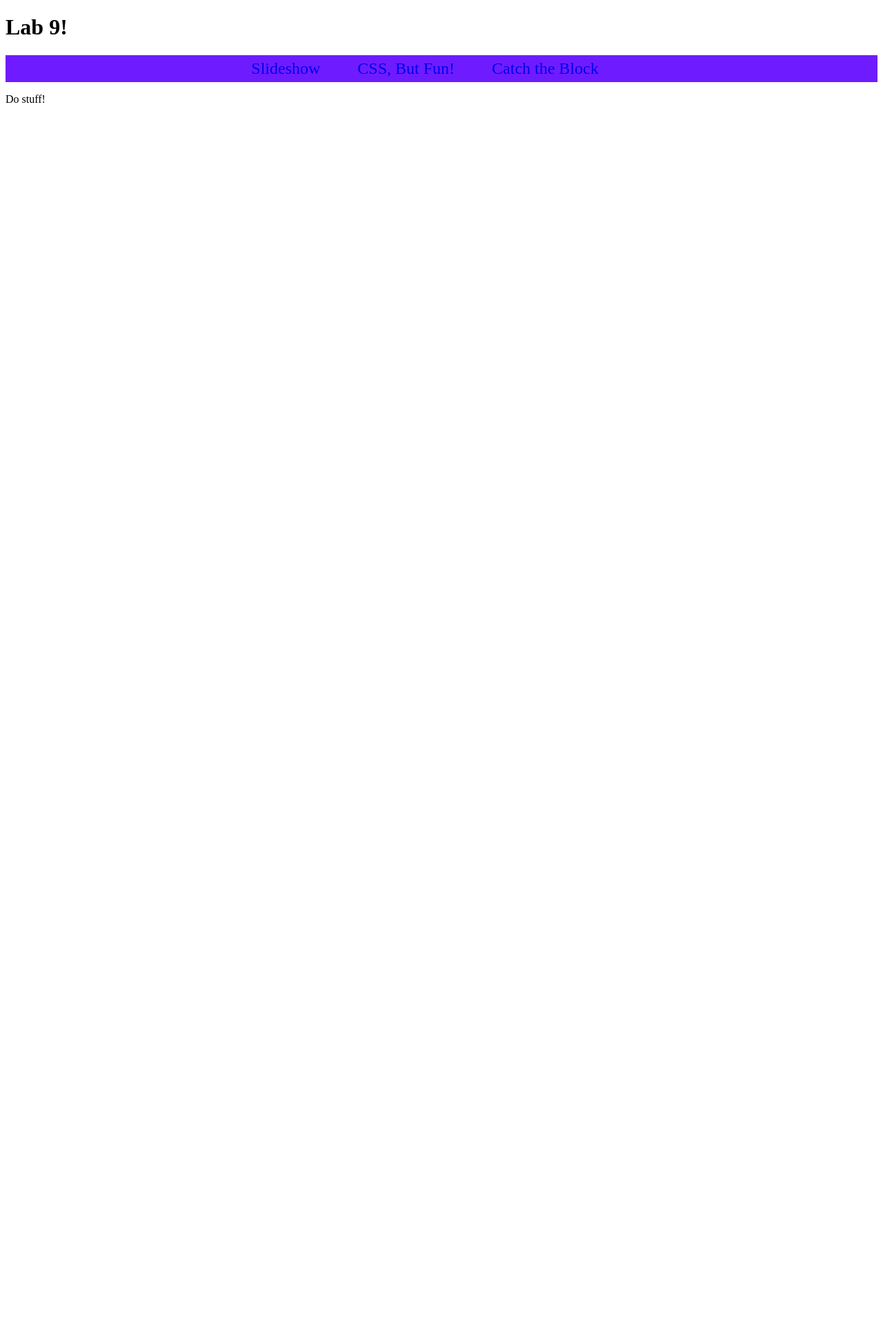
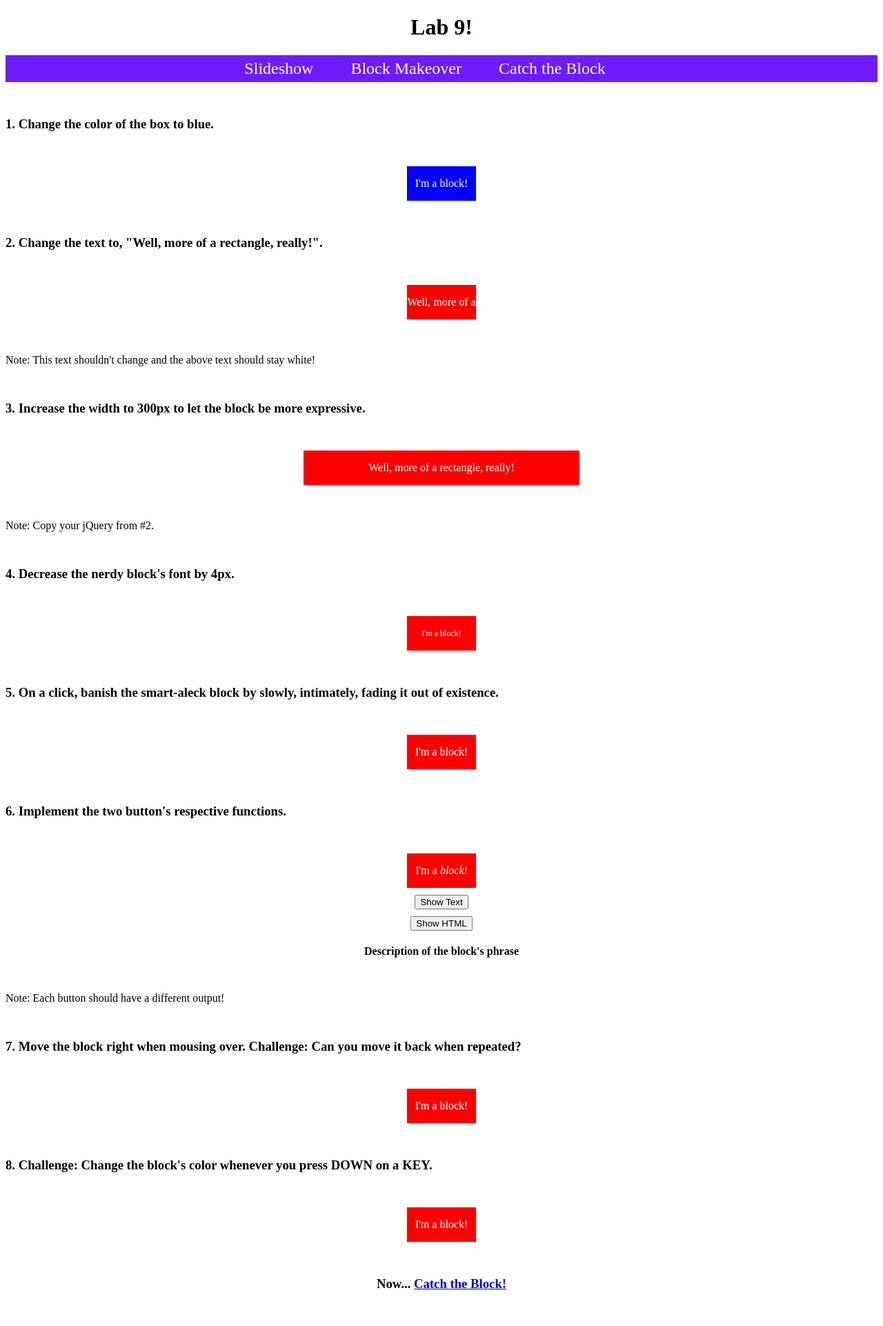
Before and after one commit to mattbarker016/lab-09, a PHP site: page /activity.php in a window 1280 px wide. Shown: the whole page at 69% size. Before the commit the page ends 149 px from the top, so only its background shows below. Run offline with PHP 8.4, Linux system fonts and the light colour scheme; some libraries are stand-ins or nearby versions.

Commit message:
added block makeover and game

```diff
--- a/activity.php
+++ b/activity.php
@@ -3,7 +3,7 @@
 
 <head>
   <meta charset="UTF-8">
-  <title>Activity</title>
+  <title>Block Makeover</title>
   <link rel="stylesheet" type="text/css" href="styles/all.css" media="all"/>
   <!-- Load jQuery from CDN -->
   <script src="https://ajax.googleapis.com/ajax/libs/jquery/3.2.1/jquery.min.js"></script>
@@ -15,7 +15,90 @@
 
 <body>
 
-	<p>Do stuff!</p>
+	<div class="activity">
+
+
+
+		<h3>1. Change the color of the box to blue.</h3>
+
+		<div class="block" id="one">
+			<p>I'm a block!</p>
+		</div>
+
+
+		<h3>2. Change the text to, "Well, more of a rectangle, really!".</h3>
+
+		<div class="block" id="two">
+			<p>I'm a block!</p>
+		</div>
+
+		<p>Note: This text shouldn't change and the above text should stay white!</p>
+
+
+
+		<h3>3. Increase the width to 300px to let the block be more expressive.</h3>
+
+		<div class="block" id="three">
+			<p>I'm a block!</p>
+		</div>
+
+		<p>Note: Copy your jQuery from #2.</p>
+
+
+		<h3>4. Decrease the nerdy block's font by 4px.</h3>
+
+		<div class="block" id="four">
+			<p>I'm a block!</p>
+		</div>
+
+
+
+		<h3>5. On a click, banish the smart-aleck block by slowly, intimately, fading it out of existence.</h3>
+
+		<div class="block" id="five">
+			<p>I'm a block!</p>
+		</div>
+
+
+
+		<h3>6. Implement the two button's respective functions.</h3>
+
+		<div class="block" id="six">
+			<p>I'm a <em>block!</em></p>
+		</div>
+
+		<button id="button_text">Show Text</button>
+		<button id="button_html">Show HTML</button>
+
+		<h4 id="status">Description of the block's phrase</h4>
+		<p>Note: Each button should have a different output!</p>
+
+
+
+		<h3>7. Move the block right when mousing over. Challenge: Can you move it back when repeated?</h3>
+
+		<div class="block" id="seven">
+			<p>I'm a block!</p>
+		</div>
+
+
+
+		<h3>8. Challenge: Change the block's color whenever you press DOWN on a KEY.</h3>
+
+		<div class="block" id="eight">
+			<p>I'm a block!</p>
+		</div>
+
+
+
+		<center>
+			<h3>Now... <a href="game.php">Catch the Block!</a></h3>
+		</center>
+
+
+
+	</div>
+
 
 </body>
 
--- a/includes/header.php
+++ b/includes/header.php
@@ -1,11 +1,15 @@
 <header>
+
   <div id="banner">
-    <h1>Lab 9!</h1>
+    <center>
+    	<h1>Lab 9!</h1>
+    </center>
   </div>
 
   <div id="nav_bar">
     <span class="nav_span"><a href="index.php">Slideshow</a></span>
-    <span class="nav_span"><a href="date.php">CSS, But Fun!</a></span>
+    <span class="nav_span"><a href="activity.php">Block Makeover</a></span>
     <span class="nav_span"><a href="game.php">Catch the Block</a></span>
   </div>
+
 </header>
--- a/scripts/activity.js
+++ b/scripts/activity.js
@@ -1,98 +1,87 @@
 window.onload = function() {
 
-	toggle = true
-	$("#block").dblclick( function() {
+
+
+	// 1. Change the color of the box to blue.
+
+	$("#one").css("background-color", "blue");
+
+
+
+	// 2.  Change the text to, "Well, more of a rectangle, really!".
+
+	$("#two p").text("Well, more of a rectangle, really!");
+
+
+
+	// 3. Increase the width to 300px to let the little block be more expressive.
+
+	$("#three p").text("Well, more of a rectangle, really!");
+	$("#three").css("width", ($("#three").width() + 300).toString() + "px");
+
+
+
+	// 4. Increase the nerdy block's font by 4px.
+	// Hint: You need to remove "px", add the value, and add "px" back.
+	// Hint: parseInt() might help you...
+
+	new_font_size = parseInt($("#four").css("font-size")) - 4;
+	$("#four").css("font-size", new_font_size + "px");
+
+
+
+	// 5. On a click, banish the smart-aleck block by slowly, intimately, fading it out of existence.
+
+	$("#five").click( function() {
+		$("#five").fadeOut(5000);
+	});
+
+
+
+	// 6. Implement the two button's respective functions.
+
+	$("#button_text").click( function() {
+		$("#status").text($("#six p").text());
+	});
+
+	$("#button_html").click( function() {
+		$("#status").text($("#six p").html());
+	});
+
+
+
+	// 7. Move the block right when mousing over.
+	// Challenge: Can you move it back when repeated?
+	// Hint: How can you keep track of whether it's left or not?
+	// Or, whether it's TRUE or FALSE that it's been moved?
+
+	toggle = true;
+	$("#seven").mouseover( function() {
 
 		if (toggle) {
-			$(this).animate({left: '+=250px'});
+			$("#seven").animate({left: '+=250px'});
 		} else {
-			$(this).animate({left: '-=250px'});
+			$("#seven").animate({left: '-=250px'});
 		}
 
-		toggle = !toggle
+		toggle = !toggle;
 
 	});
 
-	colors = ["red", "orange", "green", "blue", "purple", "brown", "black"]
+
+
+	// 8. Challenge: Change the block's color whenever you press DOWN on a KEY.
+
+	colors = ["orange", "green", "blue", "purple", "red"]
 	index = 0
 
-	$("#block").mouseenter( function() {
+	$(document).keydown( function(e) {
 
-		$(this).css("background-color", colors[index])
+		$("#eight").css("background-color", colors[index])
 		index = (index + 1) % colors.length
 
 	});
 
-	/**
-		Question 1 - Changing font-size
-		10 points
 
-		Change the font size of the pokemon weight and pokemon item elements
-		based on the selected value of #font-select
-
-		target the .item and .weight classes
-	**/
-	$("#font-select").change(function() {
-		// START CODE Q1
-
-		var font = $("#font-select").val() + "px"
-		$(".item").css('font-size', font);
-		$(".weight").css('font-size', font);
-
-		// END CODE Q1
-
-	});
-
-	/**
-		Question 2 - Show/Hide
-		10 points
-
-		Show/hide the all sprite images when the box is checked/unchecked.
-
-		Do not use jQuery show / hide functions, cell text formatting needs to be retained.
-
-		In other words, the sprites should not be 'visible'.
-	**/
-	$("#hide-sprites").change(function() {
-		// START CODE Q2
-
-		if ($(".cell img").css('visibility') == "visible") {
-			$(".cell img").css('visibility', "hidden");
-		} else {
-			$(".cell img").css('visibility', "visible");
-		}
-
-		// END CODE Q2
-
-	})
-
-	/**
-		Question 3 - Adding a font-size
-		15 points
-
-		Add a font size to the select menu if the input is a number.
-		You must check that it is a number.
-		Look at the DOM to make sure you append the value to the right drop down menu.
-		Also validate that it is between 5 - 22, otherwise ignore it completely
-
-		Clear the add-font text field once the accepted number has been appended to
-		the right drop down menu
-
-		It is OK if the resulting selections do not display in order
-	**/
-	$("#add-font-size").click(function(){
-		// START CODE Q3
-
-		var number = $("#fontSizeInput").val();
-
-		if ($.isNumeric(number) && number >= 5 && number <= 22) {
-			var html = "<option value="+number+">"+number+" pixels</option>";
-			$("#font-select").append(html);
-			$("#fontSizeInput").val("");
-		}
-
-		// END CODE Q3
-
-	});
 
 }
--- a/styles/all.css
+++ b/styles/all.css
@@ -1,10 +1,58 @@
+/** Activity **/
+
+.block {
+
+  width: 100px;
+  height: 50px;
+
+  background-color: red;
+
+  margin: 0 auto;
+  position: relative;
+
+}
+
+.block p {
+  text-align: center;
+  line-height: 50px;
+  color: white;
+  pointer-events: none;
+}
+
+.block #seven {
+  left: ;
+  position: absolute;
+}
+
+.activity h3 {
+  margin: 50px auto;
+}
+
+.activity p {
+  margin: 50px auto;
+}
+
+.activity button {
+  display: block;
+  margin: 10px auto;
+}
+
+#status {
+  text-align: center;
+}
+
+
+
+/** Game **/
+
+
+
 .container {
 
-  margin: 50px;
-  float: none;
+  margin: auto;
 
   width: 800px;
-  height: 600px;
+  height: 500px;
 
   outline: 4px solid black;
 
@@ -12,17 +60,44 @@
 
 }
 
-#block {
+.text_box {
+
+  margin: 50px;
+  width: 800px;
+  margin: 0 auto;
+
+}
+
+#start {
+
+  height: 50px;
+  width: 160px;
+
+  text-align: center;
+  margin: 0 auto;
+  font-size: 1.5em;
+
+}
+
+#catch_me {
 
   position: absolute;
-  top: 50px;
-  left: 58px;
+
+  top: 0px;
+  left: 0px;
+
   width: 50px;
   height: 50px;
 
   background-color: red;
 
 }
+
+
+
+/** Slideshow **/
+
+
 
 #nav_bar {
     margin-right: auto;
@@ -35,6 +110,11 @@
     font-size: 1.5em;
 }
 
+.nav_span a {
+    text-decoration: none;
+    color: white;
+}
+
 .nav_span {
     margin-right: 2em;
     color: white;
@@ -43,10 +123,6 @@
 .nav_span_cur {
     margin-right: 2em;
     color: #ABF7FF;
-}
-
-.nav_span a {
-    text-decoration: none;
 }
 
 #image_container {
@@ -58,7 +134,6 @@
     padding-bottom: 5px;
 }
 
-
 #current_img {
   height: 400px;
   width: 225px;
```
Also changed, not shown: game.php (+18 -3 lines), scripts/game.js (+62 -16 lines).
